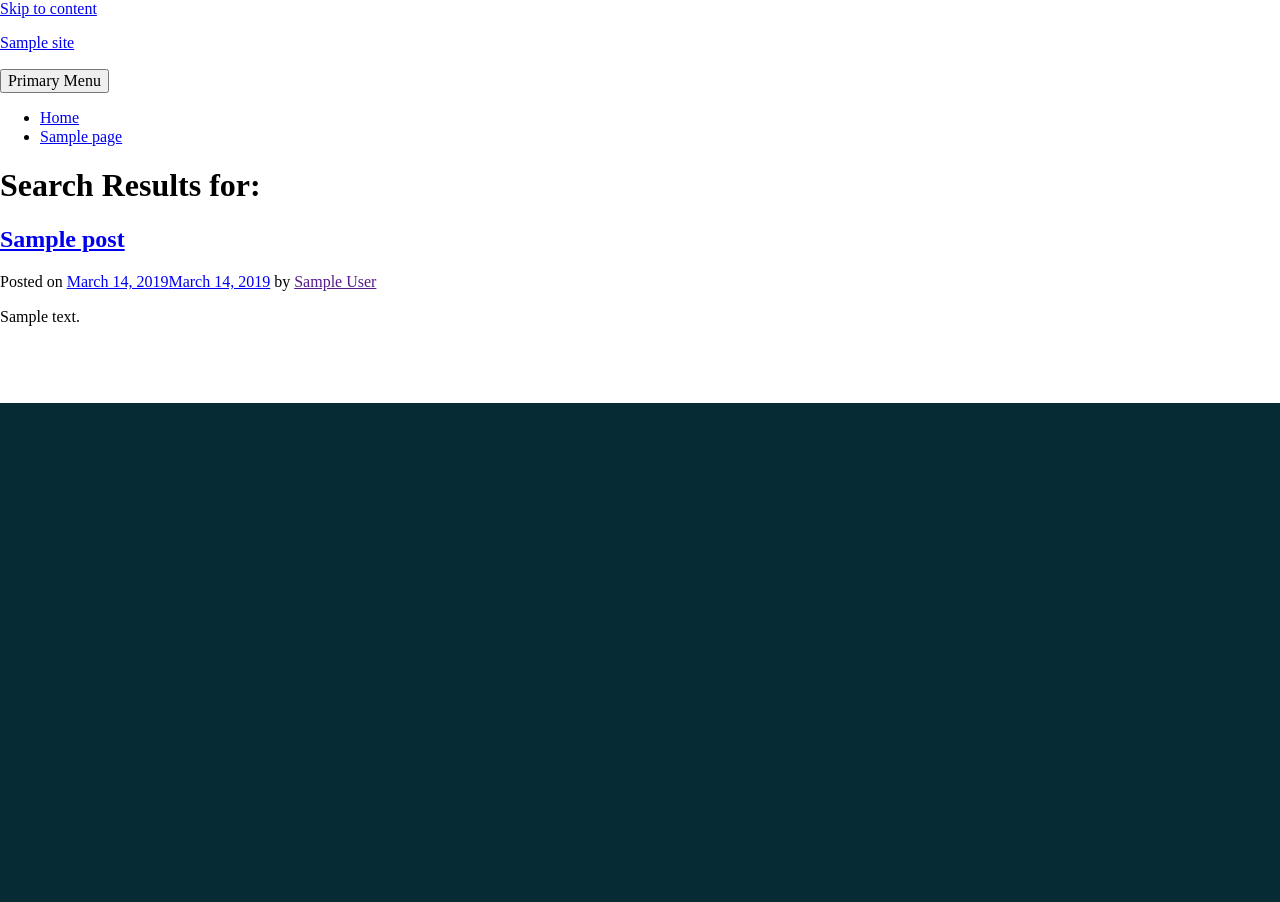
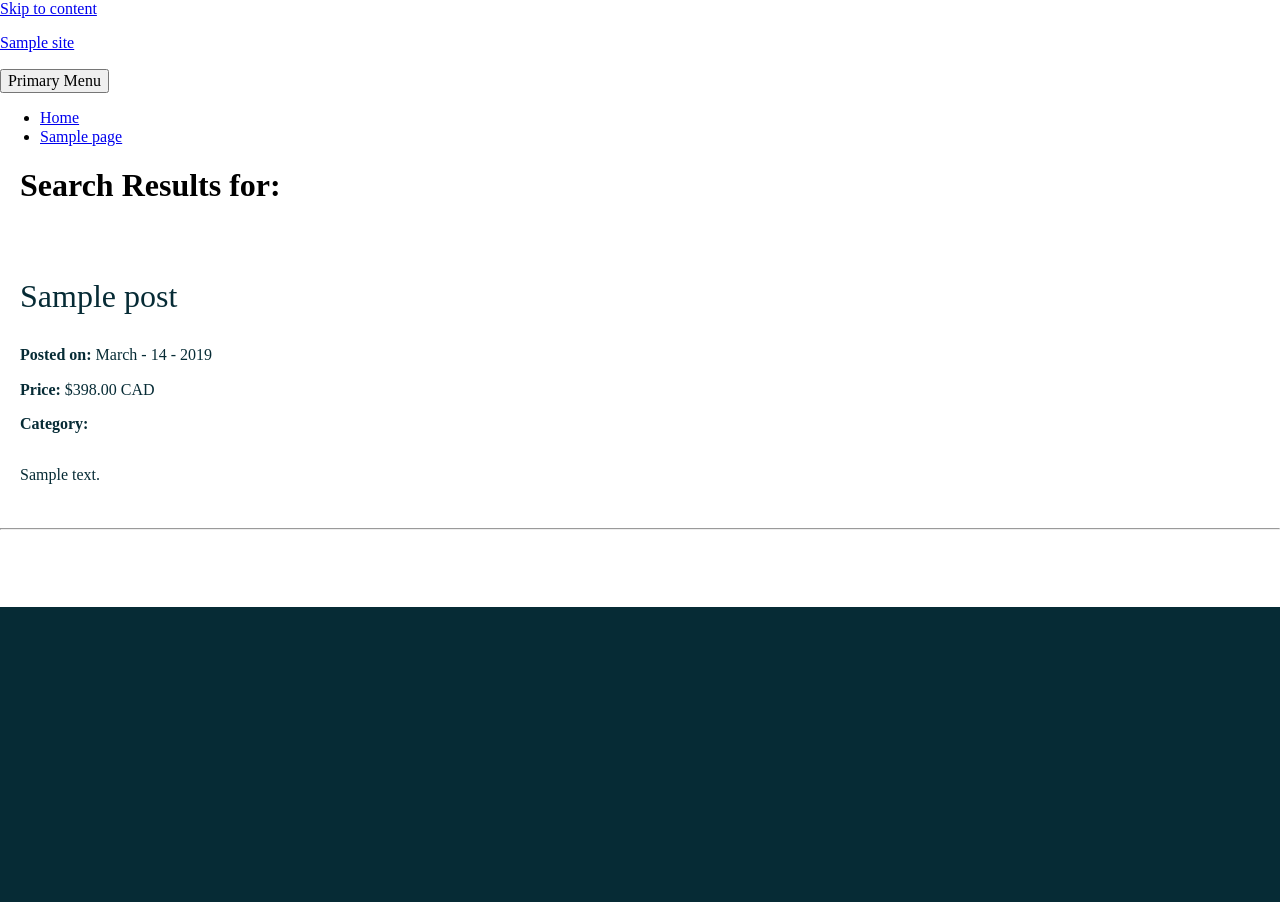
Before and after one commit to redacademy/daria-winter-2019, a WordPress theme: template themes/daria-day/search.php in a window 1280 px wide. Shown: the top 902 px of the page. Before the commit the page ends 403 px from the top, so only its background shows below. Run offline with PHP 8.4 and a stand-in for WordPress, Linux system fonts and the light colour scheme; the site name, menu and one post (Sample post) are stand-ins, and other content is empty; some libraries are stand-ins or nearby versions.

Commit message:
the search resutl page is created

```diff
--- a/themes/daria-day/sass/_hero.scss
+++ b/themes/daria-day/sass/_hero.scss
@@ -147,3 +147,58 @@
     height: 51px;
   }
 }
+
+/* =========================
+      Search Result Page
+   ========================= */
+
+.search-result{
+  font-family: 'Avenir';
+  display: flex;
+  flex-flow: column;
+  color: #062b35;
+  padding: 20px;
+
+  a{
+    color: #062b35;
+    text-decoration: none;
+  }
+  .post-categories {
+    list-style: none;
+  }
+  .search-title {
+    font-family: 'PlayfairDisplay';
+    font-size: 32px;
+  }
+
+  .search-thumbnail{
+    display: flex;
+    justify-content:  center;
+    img{
+      height: 300px;
+      width: 540px;
+      border-radius: 10px;
+    }
+  }
+  .search-excerpt {
+    display: flex;
+  }
+  .search-post-date {
+    a{
+      text-decoration: none;
+      color: #062b35;
+    }
+
+  }
+  a:hover{
+    color: #0d5468;
+  }
+}
+.hr{
+  color: #cdcdcd;
+}
+.page-title {
+  font-family: 'PlayfairDisplay';
+  font-size: 32px;
+  padding: 0 20px;
+}
--- a/themes/daria-day/search.php
+++ b/themes/daria-day/search.php
@@ -19,28 +19,24 @@
 				<h1 class="page-title">
 					<?php
 					/* translators: %s: search query. */
-					printf( esc_html__( 'Search Results for: %s', 'daria-day' ), '<span>' . get_search_query() . '</span>' );
+					printf( esc_html__('Search Results for: %s', 'daria-day' ), '<span>' . get_search_query() . '</span>' );
 					?>
 				</h1>
 			</header><!-- .page-header -->
-
 			<?php
 			/* Start the Loop */
 			while ( have_posts() ) :
 				the_post();
+				get_template_part( 'template-parts/content', 'search' );
+			endwhile; ?>
+			<div class="old-posts">
+				<?php next_posts_link('Older posts'); ?>
+			</div> <!-- Old posts ends -->
 
-				/**
-				 * Run the loop for the search to output the results.
-				 * If you want to overload this in a child theme then include a file
-				 * called content-search.php and that will be used instead.
-				 */
-				get_template_part( 'template-parts/content', 'search' );
-
-			endwhile;
-
-			the_posts_navigation();
-
-		else :
+			<div class="newer-posts">
+				<?php next_posts_link('Newer posts'); ?>
+			</div> <!-- Newer posts ends -->
+		<?php else :
 
 			get_template_part( 'template-parts/content', 'none' );
 
@@ -51,5 +47,4 @@
 	</section><!-- #primary -->
 
 <?php
-get_sidebar();
 get_footer();
--- /dev/null
+++ b/themes/daria-day/searchform.php
@@ -0,0 +1,4 @@
+<form role="search" method="get" action=" <?php  echo home_url('/');?>">
+    <input type="search" class="form-control" placeholder="search..." vlaue="<?php echo get_search_query(); ?>"
+    name="s" title="search"/>
+</form>
--- a/themes/daria-day/style.css
+++ b/themes/daria-day/style.css
@@ -502,6 +502,57 @@
     width: 51px;
     height: 51px; }
 
+/* =========================
+      Search Result Page
+   ========================= */
+.search-result {
+  font-family: 'Avenir';
+  display: -webkit-box;
+  display: -ms-flexbox;
+  display: flex;
+  -webkit-box-orient: vertical;
+  -webkit-box-direction: normal;
+      -ms-flex-flow: column;
+          flex-flow: column;
+  color: #062b35;
+  padding: 20px; }
+  .search-result a {
+    color: #062b35;
+    text-decoration: none; }
+  .search-result .post-categories {
+    list-style: none; }
+  .search-result .search-title {
+    font-family: 'PlayfairDisplay';
+    font-size: 32px; }
+  .search-result .search-thumbnail {
+    display: -webkit-box;
+    display: -ms-flexbox;
+    display: flex;
+    -webkit-box-pack: center;
+        -ms-flex-pack: center;
+            justify-content: center; }
+    .search-result .search-thumbnail img {
+      height: 300px;
+      width: 540px;
+      border-radius: 10px; }
+  .search-result .search-excerpt {
+    display: -webkit-box;
+    display: -ms-flexbox;
+    display: flex; }
+  .search-result .search-post-date a {
+    text-decoration: none;
+    color: #062b35; }
+  .search-result a:hover {
+    color: #0d5468; }
+
+.hr {
+  color: #cdcdcd; }
+
+.page-title {
+  font-family: 'PlayfairDisplay';
+  font-size: 32px;
+  padding: 0 20px; }
+
 #footer {
   margin-top: 6%;
   width: 100%;
--- a/themes/daria-day/template-parts/content-search.php
+++ b/themes/daria-day/template-parts/content-search.php
@@ -9,27 +9,23 @@
 
 ?>
 
-<article id="post-<?php the_ID(); ?>" <?php post_class(); ?>>
-	<header class="entry-header">
-		<?php the_title( sprintf( '<h2 class="entry-title"><a href="%s" rel="bookmark">', esc_url( get_permalink() ) ), '</a></h2>' ); ?>
+<article class="search-result" id="post-<?php the_ID(); ?>" <?php post_class(); ?>>
+	<div class="search-thumbnail">
+		<?php daria_day_post_thumbnail(); ?>
+	</div> <!--- search-thumbnail  --->
+	<header class="search-header">
+		<?php the_title( sprintf( '<p class="search-title"><a href="%s" rel="bookmark">', esc_url( get_permalink() ) ), '</a></p>' ); ?>
 
 		<?php if ( 'post' === get_post_type() ) : ?>
-		<div class="entry-meta">
-			<?php
-			daria_day_posted_on();
-			daria_day_posted_by();
-			?>
-		</div><!-- .entry-meta -->
-		<?php endif; ?>
-	</header><!-- .entry-header -->
-
-	<?php daria_day_post_thumbnail(); ?>
-
-	<div class="entry-summary">
-		<?php the_excerpt(); ?>
-	</div><!-- .entry-summary -->
-
-	<footer class="entry-footer">
-		<?php daria_day_entry_footer(); ?>
-	</footer><!-- .entry-footer -->
+		<div class="search-post-date">
+				<p> <strong> Posted on: </strong><?php the_time('F - j - Y');?></p>
+				<p> <strong> Price: </strong>$398.00 CAD</p>
+				<p> <strong> Category: </strong> <?php the_category();?></p>
+			<?php endif; ?>
+		</div>
+		<div class="search-excerpt">
+				<?php the_excerpt(); ?>
+		</div><!-- .search-summary -->
+	</header><!-- .search-header -->
 </article><!-- #post-<?php the_ID(); ?> -->
+<hr class="hr">
--- a/themes/daria-day/template-parts/content-socialmedia.php
+++ b/themes/daria-day/template-parts/content-socialmedia.php
@@ -2,8 +2,8 @@
 <div class="social-media">
     <p class="social-media-title">Journey with us</p>
     <div class="social-media-icons">
-        <a href="#"><img src="wp-content/themes/daria-day/images/icons/Facebook-Icon.svg" alt="Facebook Logo"></a>
-        <a href="#"><img src="wp-content/themes/daria-day/images/icons/Instagram-Icon.svg" alt="Instagram Logo"></a>
-        <a href="#"><img src="wp-content/themes/daria-day/images/icons/Youtube-Icon.svg" alt="Youtube Logo"></a>
+        <a href="https://www.facebook.com/zendagi.shop"target="_blank"><img src="<?php echo get_template_directory_uri();?>/./images/icons/Facebook-Icon.svg" alt="Facebook Logo"></a>
+        <a href="https://www.instagram.com/zendagi.shop/"target="_blank"><img src="<?php echo get_template_directory_uri();?>/./images/icons/Instagram-Icon.svg" alt="Instagram Logo"></a>
+        <a href="#"target="_blank"><img src="<?php echo get_template_directory_uri();?>/./images/icons/Youtube-Icon.svg" alt="Youtube Logo"></a>
     </div>
 </div>
```
Also changed, not shown: themes/daria-day/front-page.php (+8 -1 lines), themes/daria-day/build/css/style.min.css, uploads/2019/03/earrings2-150x150.jpg (added), uploads/2019/03/earrings2-300x200.jpg (added), uploads/2019/03/earrings2-768x512.jpg (added), uploads/2019/03/earrings2.jpg (added), uploads/2019/03/necklace3-150x150.jpg (added), uploads/2019/03/necklace3-300x200.jpg (added), uploads/2019/03/necklace3-768x512.jpg (added), uploads/2019/03/necklace3.jpg (added), 1 other file.
